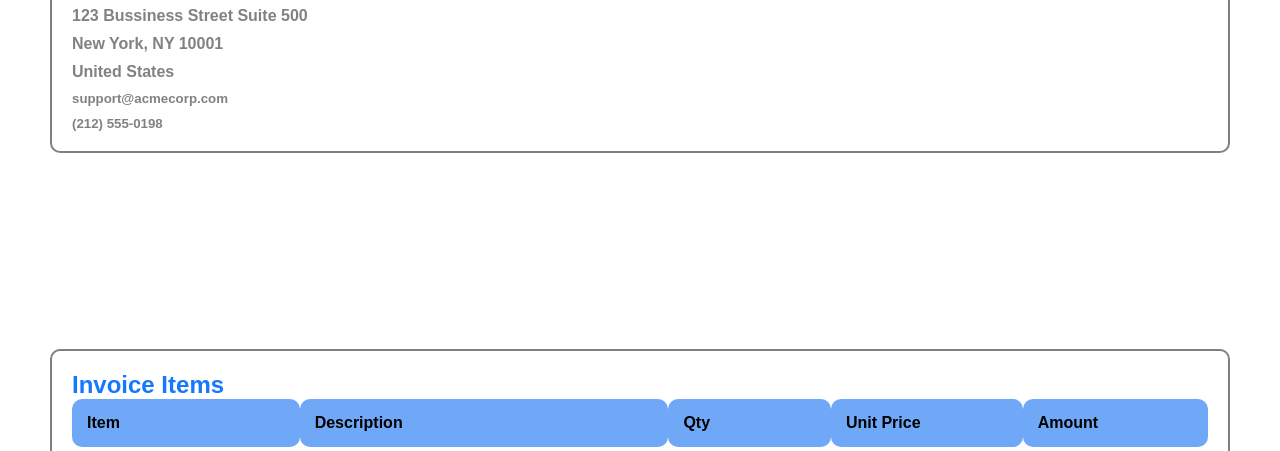
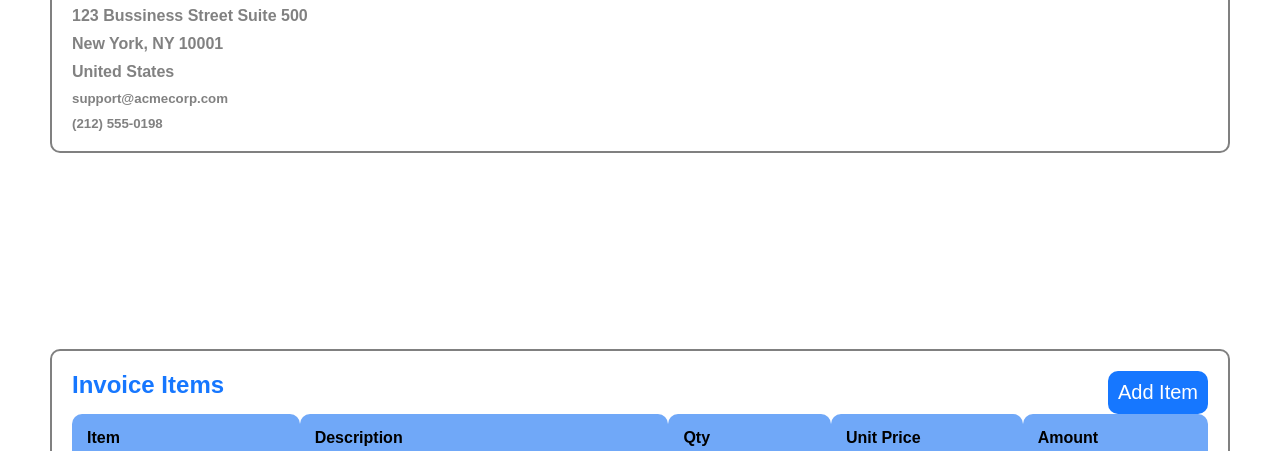
Before and after one commit to keshavgit23/Invoice-App, a plain HTML site: page frontend/src/index.html in a window 1280 px wide. Shown: the part 491-942 px from the top of the page. Drawn offline with Linux system fonts and the light colour scheme.

Commit message:
add: add-item button

```diff
--- a/frontend/src/index.html
+++ b/frontend/src/index.html
@@ -150,7 +150,10 @@
         </header>
         <section class="invoice-items">
             <div class="invoice-table">
-                <h1>Invoice Items</h1>
+                <div class="add-item">
+                    <h1>Invoice Items</h1>
+                    <button id="addItem" class="add-item-btn">Add Item</button>
+                </div>
                 <table>
                     <thead>
                         <tr class="head-row">
```
